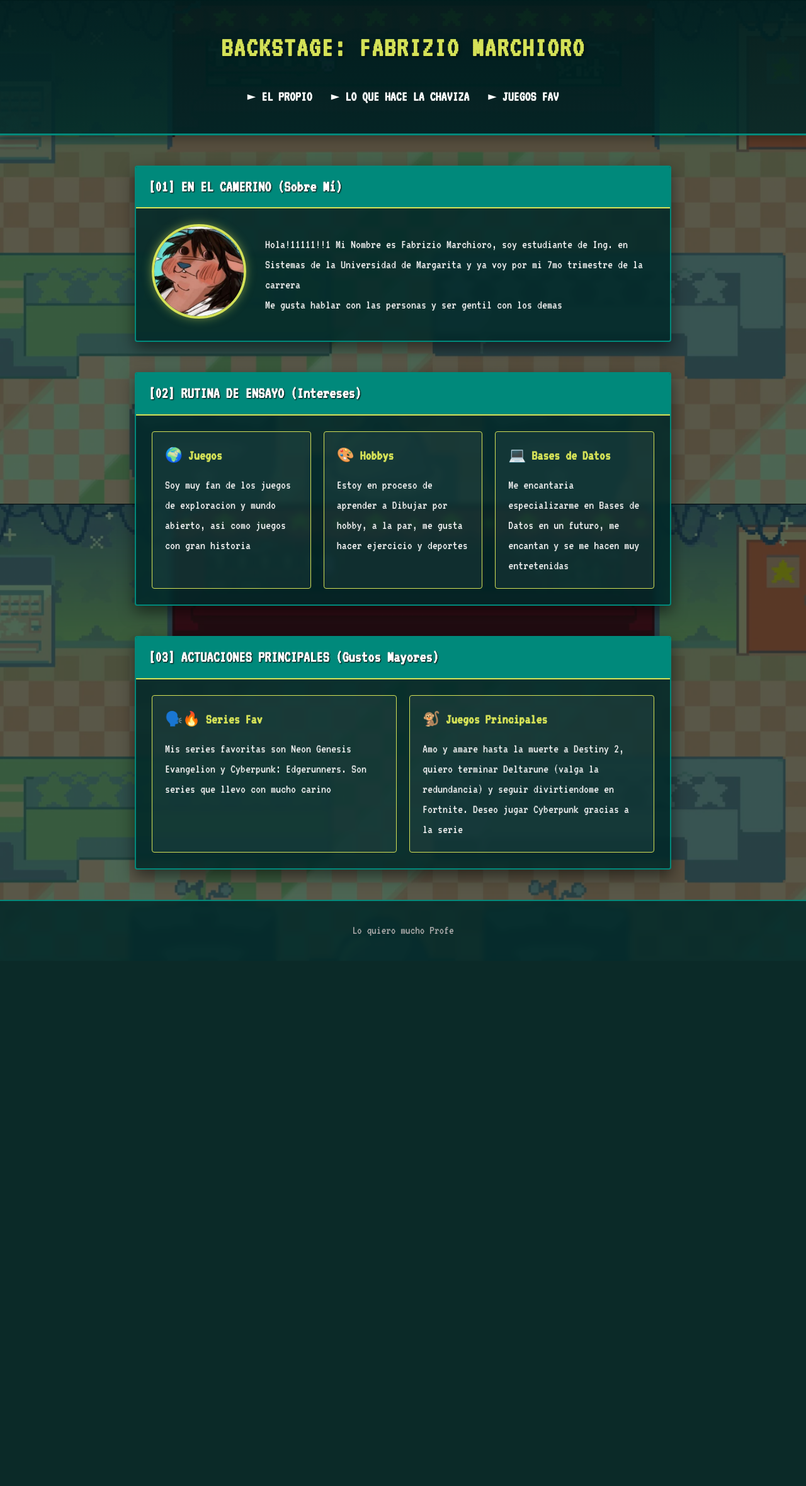
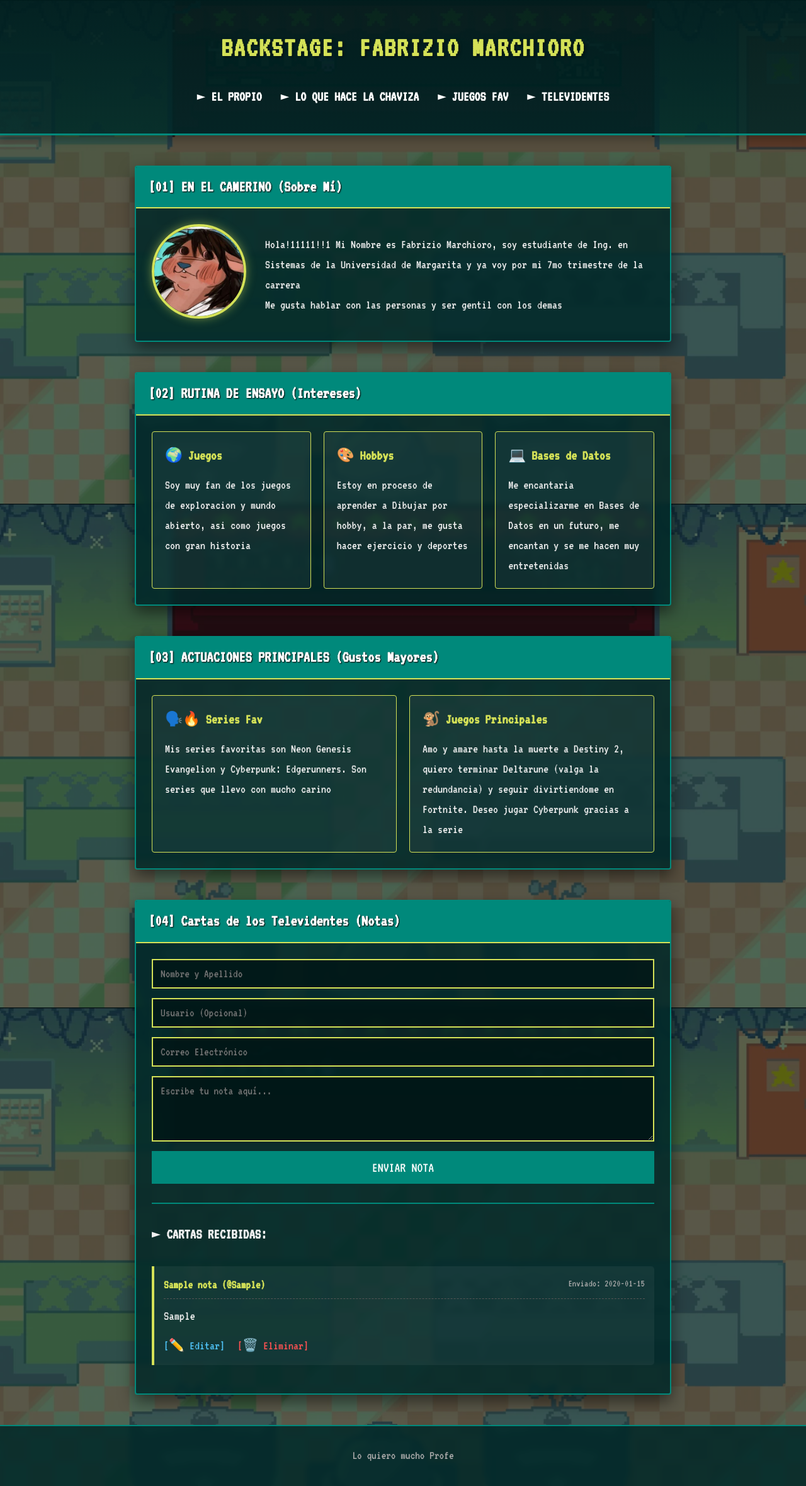
Before and after one commit to ARxSss/Portafolio-Personal-HTML, a PHP site: page / in a window 1280 px wide. Shown: the whole page at 63% size. Before the commit the page ends 1486 px from the top, so only its background shows below. Run offline with PHP 8.4, Linux system fonts and the light colour scheme; tables that the repository leaves empty hold one stand-in row (values such as "Sample post").

Commit message:
Implementacion del SQL y cambio a PHP

```diff
--- a/index.html
+++ /dev/null
@@ -1,76 +0,0 @@
-<!DOCTYPE html>
-<html lang="es">
-<head>
-    <meta charset="UTF-8">
-    <meta name="viewport" content="width=device-width, initial-scale=1.0">
-    <link rel="icon" type="image/png" href="https://cdn-icons-png.flaticon.com/512/3159/3159073.png">
-    <title>📺 DESDE LA GREEN ROOM | Portafolio</title>
-    <link rel="preconnect" href="https://fonts.googleapis.com">
-    <link rel="preconnect" href="https://fonts.gstatic.com" crossorigin>
-    <link href="https://fonts.googleapis.com/css2?family=VT323&display=swap" rel="stylesheet">
-    <link rel="stylesheet" href="style.css">
-</head>
-<body>
-    <header class="tv_header">
-        <h1>BACKSTAGE: FABRIZIO MARCHIORO</h1>
-        <nav>
-            <ul>
-                <li><a href="#about_me">► EL PROPIO</a></li>
-                <li><a href="#hobbies">► LO QUE HACE LA CHAVIZA</a></li>
-                <li><a href="#projects">► JUEGOS FAV</a></li>
-            </ul>
-        </nav>
-    </header>
-
-    <main>
-        <section id="about_me" class="tv_section">
-            <h2>[01] EN EL CAMERINO (Sobre Mí)</h2>
-            <div class="content_box profile_layout">
-                <div class="profile_img_container">
-                    <img src="assets/desspfp.png" alt="Foto de perfil de Fabrizio Marchioro" class="profile_img">
-                </div>
-                <div class="profile_text">
-                    <p>Hola!11111!!1 Mi Nombre es Fabrizio Marchioro, soy estudiante de Ing. en Sistemas de la Universidad de Margarita y ya voy por mi 7mo trimestre de la carrera</p>
-                    <p>Me gusta hablar con las personas y ser gentil con los demas</p>
-                </div>
-            </div>
-        </section>
-
-        <section id="hobbies" class="tv_section">
-            <h2>[02] RUTINA DE ENSAYO (Intereses)</h2>
-            <div class="content_box grid_layout">
-                <div class="info_card">
-                    <h3>🌍 Juegos</h3>
-                    <p>Soy muy fan de los juegos de exploracion y mundo abierto, asi como juegos con gran historia</p>
-                </div>
-                <div class="info_card">
-                    <h3>🎨 Hobbys</h3>
-                    <p>Estoy en proceso de aprender a Dibujar por hobby, a la par, me gusta hacer ejercicio y deportes</p>
-                </div>
-                <div class="info_card">
-                    <h3>💻 Bases de Datos</h3>
-                    <p>Me encantaria especializarme en Bases de Datos en un futuro, me encantan y se me hacen muy entretenidas</p>
-                </div>
-            </div>
-        </section>
-
-        <section id="projects" class="tv_section">
-            <h2>[03] ACTUACIONES PRINCIPALES (Gustos Mayores)</h2>
-            <div class="content_box grid_layout">
-                <div class="info_card project_card">
-                    <h3>🗣️🔥 Series Fav</h3>
-                    <p>Mis series favoritas son Neon Genesis Evangelion y Cyberpunk: Edgerunners. Son series que llevo con mucho carino</p>
-                </div>
-                <div class="info_card project_card">
-                    <h3>🐒 Juegos Principales</h3>
-                    <p>Amo y amare hasta la muerte a Destiny 2, quiero terminar Deltarune (valga la redundancia) y seguir divirtiendome en Fortnite. Deseo jugar Cyberpunk gracias a la serie</p>
-                </div>
-            </div>
-        </section>
-    </main>
-
-    <footer class="tv_footer">
-        <p>Lo quiero mucho Profe</p>
-    </footer>
-</body>
-</html>
--- /dev/null
+++ b/index.php
@@ -0,0 +1,182 @@
+<?php
+date_default_timezone_set('America/Caracas');
+
+$conexion = new mysqli("localhost", "root", "", "portafoliodelta_db");
+if ($conexion->connect_error) {
+    die("Error de conexión a la Base de Datos: " . $conexion->connect_error);
+}
+
+$id_nota = 0;
+$nombre = "";
+$usuario = "";
+$email = "";
+$nota_texto = "";
+$modo_edicion = false;
+
+if (isset($_GET['eliminar'])) {
+    $id_eliminar = $_GET['eliminar'];
+    $conexion->query("DELETE FROM notas WHERE id=$id_eliminar");
+    header("Location: index.php#seccion_notas");
+}
+
+if (isset($_POST['guardar_nota'])) {
+    $nombre = $conexion->real_escape_string($_POST['nombreyapellido']);
+    $usuario = $conexion->real_escape_string($_POST['usuario']);
+    $email = $conexion->real_escape_string($_POST['email']);
+    $nota_texto = $conexion->real_escape_string($_POST['nota']);
+
+    $fechanota = date("Y-m-d H:i:s");
+
+    if (isset($_POST['id_nota']) && $_POST['id_nota'] > 0) {
+        $id_actualizar = $_POST['id_nota'];
+        $sql = "UPDATE notas SET nombreyapellido='$nombre', usuario='$usuario', email='$email', nota='$nota_texto' WHERE id=$id_actualizar";
+        $conexion->query($sql);
+    } else {
+        $sql = "INSERT INTO notas (nombreyapellido, usuario, email, nota, fechanota) VALUES ('$nombre', '$usuario', '$email', '$nota_texto', '$fechanota')";
+        $conexion->query($sql);
+    }
+    header("Location: index.php#seccion_notas");
+}
+
+if (isset($_GET['editar'])) {
+    $id_nota = $_GET['editar'];
+    $modo_edicion = true;
+    $resultado = $conexion->query("SELECT * FROM notas WHERE id=$id_nota");
+    if ($resultado->num_rows == 1) {
+        $fila = $resultado->fetch_array();
+        $nombre = $fila['nombreyapellido'];
+        $usuario = $fila['usuario'];
+        $email = $fila['email'];
+        $nota_texto = $fila['nota'];
+    }
+}
+
+$todas_las_notas = $conexion->query("SELECT * FROM notas ORDER BY id DESC");
+?>
+
+<!DOCTYPE html>
+<html lang="es">
+<head>
+    <meta charset="UTF-8">
+    <meta name="viewport" content="width=device-width, initial-scale=1.0">
+    <link rel="icon" type="image/png" href="https://cdn-icons-png.flaticon.com/512/3159/3159073.png">
+    <title>📺 DESDE LA GREEN ROOM | Portafolio</title>
+    <link rel="preconnect" href="https://fonts.googleapis.com">
+    <link rel="preconnect" href="https://fonts.gstatic.com" crossorigin>
+    <link href="https://fonts.googleapis.com/css2?family=VT323&display=swap" rel="stylesheet">
+    <link rel="stylesheet" href="style.css">
+</head>
+<body>
+    <header class="tv_header">
+        <h1>BACKSTAGE: FABRIZIO MARCHIORO</h1>
+        <nav>
+            <ul>
+                <li><a href="#about_me">► EL PROPIO</a></li>
+                <li><a href="#hobbies">► LO QUE HACE LA CHAVIZA</a></li>
+                <li><a href="#projects">► JUEGOS FAV</a></li>
+                <li><a href="#seccion_notas">►  TELEVIDENTES</a></li>
+            </ul>
+        </nav>
+    </header>
+
+    <main>
+        <section id="about_me" class="tv_section">
+            <h2>[01] EN EL CAMERINO (Sobre Mí)</h2>
+            <div class="content_box profile_layout">
+                <div class="profile_img_container">
+                    <img src="assets/desspfp.png" alt="Foto de perfil de Fabrizio Marchioro" class="profile_img">
+                </div>
+                <div class="profile_text">
+                    <p>Hola!11111!!1 Mi Nombre es Fabrizio Marchioro, soy estudiante de Ing. en Sistemas de la Universidad de Margarita y ya voy por mi 7mo trimestre de la carrera</p>
+                    <p>Me gusta hablar con las personas y ser gentil con los demas</p>
+                </div>
+            </div>
+        </section>
+
+        <section id="hobbies" class="tv_section">
+            <h2>[02] RUTINA DE ENSAYO (Intereses)</h2>
+            <div class="content_box grid_layout">
+                <div class="info_card">
+                    <h3>🌍 Juegos</h3>
+                    <p>Soy muy fan de los juegos de exploracion y mundo abierto, asi como juegos con gran historia</p>
+                </div>
+                <div class="info_card">
+                    <h3>🎨 Hobbys</h3>
+                    <p>Estoy en proceso de aprender a Dibujar por hobby, a la par, me gusta hacer ejercicio y deportes</p>
+                </div>
+                <div class="info_card">
+                    <h3>💻 Bases de Datos</h3>
+                    <p>Me encantaria especializarme en Bases de Datos en un futuro, me encantan y se me hacen muy entretenidas</p>
+                </div>
+            </div>
+        </section>
+
+        <section id="projects" class="tv_section">
+            <h2>[03] ACTUACIONES PRINCIPALES (Gustos Mayores)</h2>
+            <div class="content_box grid_layout">
+                <div class="info_card project_card">
+                    <h3>🗣️🔥 Series Fav</h3>
+                    <p>Mis series favoritas son Neon Genesis Evangelion y Cyberpunk: Edgerunners. Son series que llevo con mucho carino</p>
+                </div>
+                <div class="info_card project_card">
+                    <h3>🐒 Juegos Principales</h3>
+                    <p>Amo y amare hasta la muerte a Destiny 2, quiero terminar Deltarune (valga la redundancia) y seguir divirtiendome en Fortnite. Deseo jugar Cyberpunk gracias a la serie</p>
+                </div>
+            </div>
+        </section>
+
+        <section id="seccion_notas" class="tv_section">
+            <h2>[04] Cartas de los Televidentes (Notas)</h2>
+            <div class="content_box">
+
+                <form action="index.php" method="POST" class="tv_form">
+                    <input type="hidden" name="id_nota" value="<?php echo $id_nota; ?>">
+
+                    <input type="text" name="nombreyapellido" placeholder="Nombre y Apellido" class="tv_input" required value="<?php echo $nombre; ?>">
+
+                    <input type="text" name="usuario" placeholder="Usuario (Opcional)" class="tv_input" value="<?php echo $usuario; ?>">
+
+                    <input type="email" name="email" placeholder="Correo Electrónico" class="tv_input" required value="<?php echo $email; ?>">
+
+                    <textarea name="nota" placeholder="Escribe tu nota aquí..." class="tv_input" rows="4" required><?php echo $nota_texto; ?></textarea>
+
+                    <?php if($modo_edicion): ?>
+                        <button type="submit" name="guardar_nota" class="tv_btn" style="background-color: #4fc3f7;">Actualizar Nota</button>
+                    <?php else: ?>
+                        <button type="submit" name="guardar_nota" class="tv_btn">Enviar Nota</button>
+                    <?php endif; ?>
+                </form>
+
+                <hr style="border: 1px solid var(--tv_neon_pink); margin: 30px 0;">
+
+                <h3>► CARTAS RECIBIDAS:</h3>
+                <br>
+
+                <?php while($fila = $todas_las_notas->fetch_assoc()): ?>
+                    <div class="nota_card">
+                        <div class="nota_header">
+                            <strong><?php echo htmlspecialchars($fila['nombreyapellido']); ?>
+                                <?php if($fila['usuario']) echo "(@".htmlspecialchars($fila['usuario']).")"; ?>
+                            </strong>
+                            <span class="nota_fecha">Enviado: <?php echo $fila['fechanota']; ?></span>
+                        </div>
+                        <div class="nota_cuerpo">
+                            <p><?php echo nl2br(htmlspecialchars($fila['nota'])); ?></p>
+                        </div>
+                        <div class="nota_acciones">
+                            <a href="index.php?editar=<?php echo $fila['id']; ?>#seccion_notas" class="btn_editar">[✏️ Editar]</a>
+                            <a href="index.php?eliminar=<?php echo $fila['id']; ?>" class="btn_eliminar" onclick="return confirm('¿Borrar esta nota permanentemente?');">[🗑️ Eliminar]</a>
+                        </div>
+                    </div>
+                <?php endwhile; ?>
+
+            </div>
+        </section>
+
+    </main>
+
+    <footer class="tv_footer">
+        <p>Lo quiero mucho Profe</p>
+    </footer>
+</body>
+</html>
--- a/style.css
+++ b/style.css
@@ -153,3 +153,101 @@ main {
         text-align: center;
     }
 }
+
+.tv_form {
+    display: flex;
+    flex-direction: column;
+    gap: 15px;
+}
+
+.tv_input {
+    background-color: rgba(0, 20, 20, 0.8);
+    border: 2px solid var(--tv_neon_green);
+    color: var(--text_light);
+    padding: 12px;
+    font-family: 'VT323', monospace;
+    font-size: 1.2rem;
+    outline: none;
+    transition: box-shadow 0.3s, border-color 0.3s;
+}
+
+.tv_input:focus {
+    border-color: var(--tv_neon_pink);
+    box-shadow: 0 0 10px rgba(255, 0, 255, 0.5);
+}
+
+.tv_btn {
+    background-color: var(--tv_neon_pink);
+    color: white;
+    border: none;
+    padding: 15px;
+    font-family: 'VT323', monospace;
+    font-size: 1.4rem;
+    cursor: pointer;
+    text-transform: uppercase;
+    transition: background 0.3s, transform 0.1s;
+}
+
+.tv_btn:hover {
+    background-color: var(--tv_neon_green);
+    color: black;
+}
+
+.tv_btn:active {
+    transform: scale(0.98);
+}
+
+.nota_card {
+    background-color: rgba(255, 255, 255, 0.05);
+    border-left: 4px solid var(--tv_neon_green);
+    padding: 15px;
+    margin-bottom: 20px;
+    border-radius: 0 5px 5px 0;
+}
+
+.nota_header {
+    display: flex;
+    justify-content: space-between;
+    border-bottom: 1px dashed #555;
+    padding-bottom: 5px;
+    margin-bottom: 10px;
+    color: var(--tv_neon_green);
+    font-size: 1.2rem;
+}
+
+.nota_fecha {
+    font-size: 1rem;
+    color: #aaa;
+}
+
+.nota_cuerpo p {
+    font-size: 1.3rem;
+}
+
+.nota_acciones {
+    margin-top: 15px;
+    display: flex;
+    gap: 20px;
+}
+
+.btn_editar {
+    color: #4fc3f7;
+    text-decoration: none;
+    transition: color 0.3s;
+}
+
+.btn_eliminar {
+    color: #ff5252;
+    text-decoration: none;
+    transition: color 0.3s;
+}
+
+.btn_editar:hover {
+    color: white;
+    text-shadow: 0 0 5px #4fc3f7;
+}
+
+.btn_eliminar:hover {
+    color: white;
+    text-shadow: 0 0 5px #ff5252;
+}
```
Also changed, not shown: portafoliodelta_db.sql (added, +11 -0 lines).
